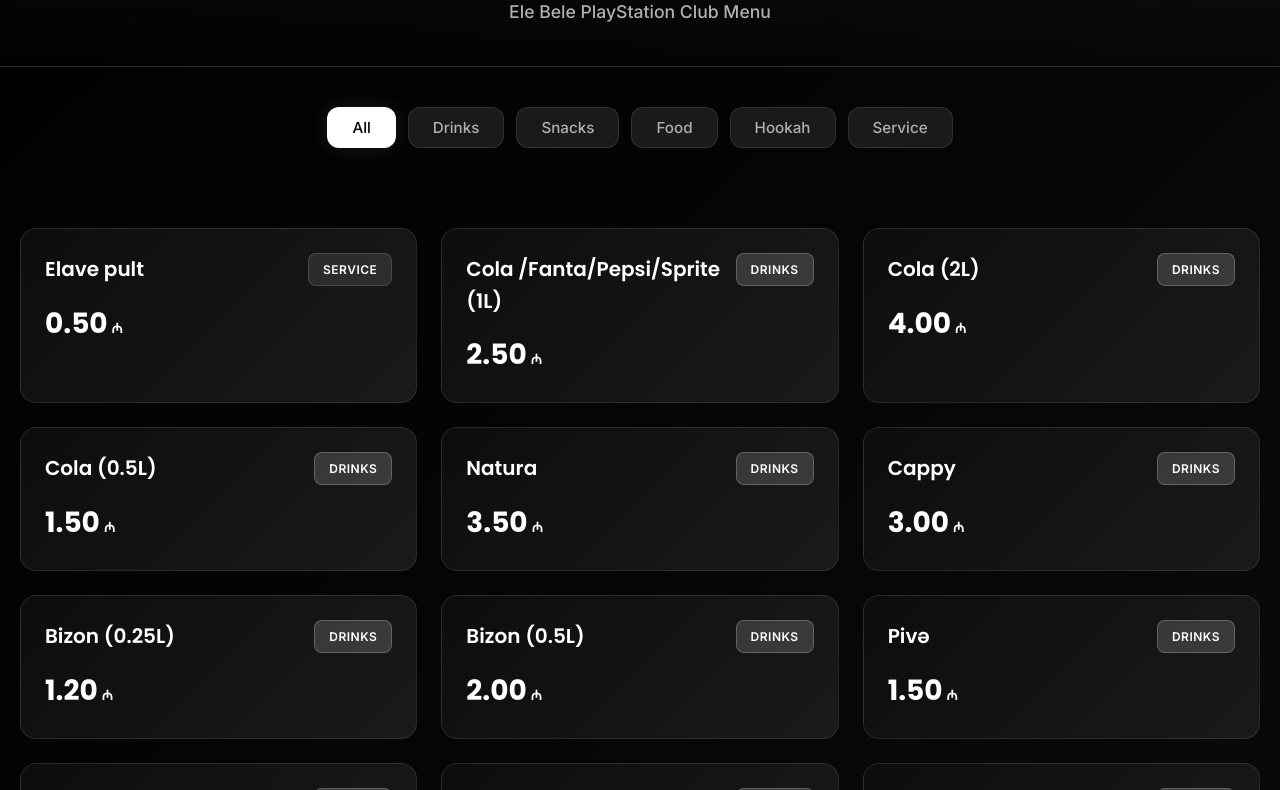
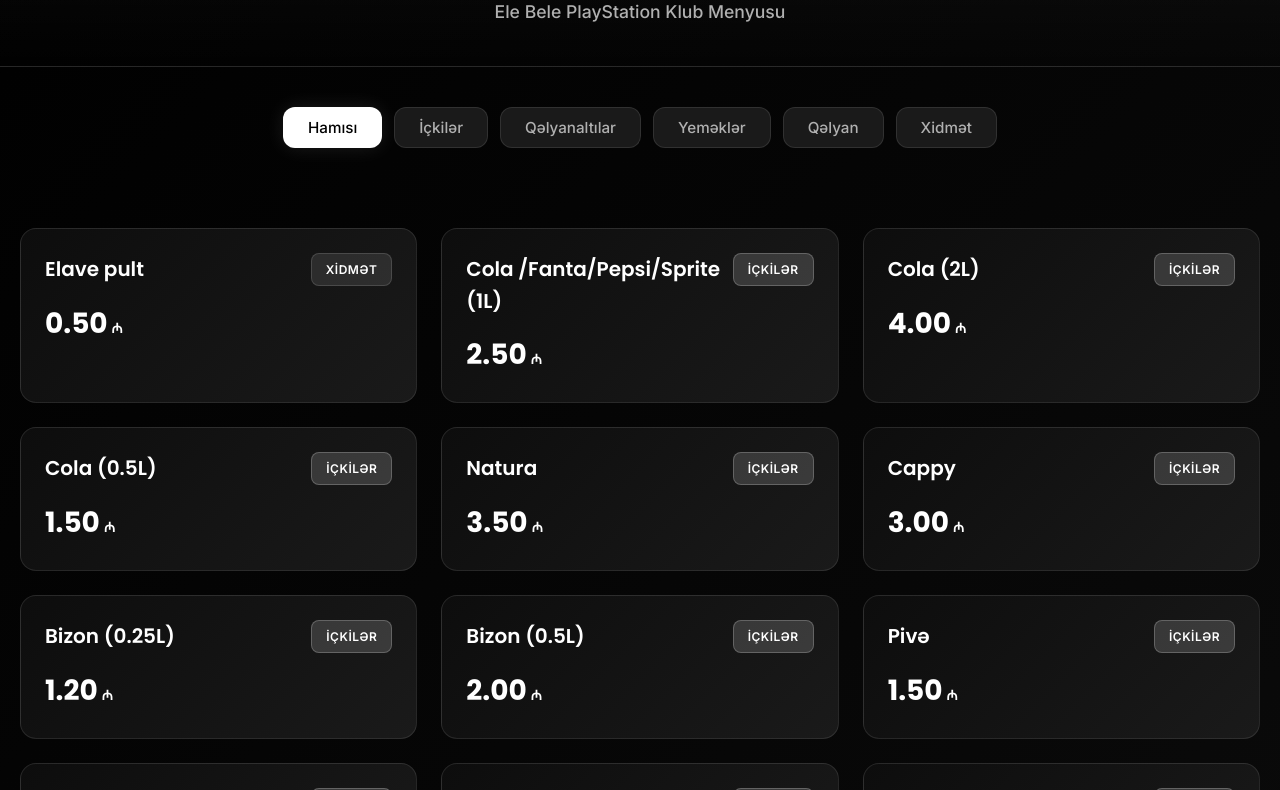
Before and after one commit to TaghiyevMahammad/magifyelebelemenu, a plain HTML site: page index.html in a window 1280 px wide. Shown: the part 160-950 px from the top of the page. Drawn offline with Linux system fonts and the light colour scheme.

Commit message:
Add files via upload

```diff
--- a/index.html
+++ b/index.html
@@ -1,9 +1,9 @@
 <!DOCTYPE html>
-<html lang="en">
+<html lang="az">
 <head>
     <meta charset="UTF-8">
     <meta name="viewport" content="width=device-width, initial-scale=1.0">
-    <title>Magify Menu - Ele Bele PlayStation Club</title>
+    <title>Magify Menyu - Ele Bele PlayStation Klubu</title>
     <link href="https://fonts.googleapis.com/css2?family=Inter:wght@400;500;600;700&family=Poppins:wght@600;700&display=swap" rel="stylesheet">
 
     <style>
@@ -479,18 +479,18 @@
 <body>
     <!-- HEADER -->
     <div class="header">
-        <h1>Magify Menu</h1>
-        <p>Ele Bele PlayStation Club Menu</p>
+        <h1>Magify Menyu</h1>
+        <p>Ele Bele PlayStation Klub Menyusu</p>
     </div>
 
     <!-- FILTER BUTTONS -->
     <div class="filter-section">
-        <button class="filter-btn active" data-filter="all">All</button>
-        <button class="filter-btn" data-filter="drinks">Drinks</button>
-        <button class="filter-btn" data-filter="snacks">Snacks</button>
-        <button class="filter-btn" data-filter="food">Food</button>
-        <button class="filter-btn" data-filter="hookah">Hookah</button>
-        <button class="filter-btn" data-filter="service">Service</button>
+        <button class="filter-btn active" data-filter="all">Hamısı</button>
+        <button class="filter-btn" data-filter="drinks">İçkilər</button>
+        <button class="filter-btn" data-filter="snacks">Qəlyanaltılar</button>
+        <button class="filter-btn" data-filter="food">Yeməklər</button>
+        <button class="filter-btn" data-filter="hookah">Qəlyan</button>
+        <button class="filter-btn" data-filter="service">Xidmət</button>
     </div>
 
     <!-- MENU GRID -->
@@ -538,7 +538,14 @@
                 card.className = 'menu-card';
                 card.style.animationDelay = `${index * 0.05}s`;
 
-                const categoryLabel = item.category.charAt(0).toUpperCase() + item.category.slice(1);
+                const categoryMap = {
+                    drinks: 'İçkilər',
+                    snacks: 'Qəlyanaltılar',
+                    food: 'Yeməklər',
+                    hookah: 'Qəlyan',
+                    service: 'Xidmət'
+                };
+                const categoryLabel = categoryMap[item.category] || item.category;
 
                 card.innerHTML = `
                     <div class="card-header">
@@ -575,7 +582,7 @@
 
     <!-- FOOTER -->
     <div class="footer">
-        <p class="footer-text">All rights reserved. © Taghiyev Mahammad</p>
+        <p class="footer-text">Bütün hüquqlar qorunur. © Taghiyev Mahammad</p>
     </div>
 </body>
 </html>
```
